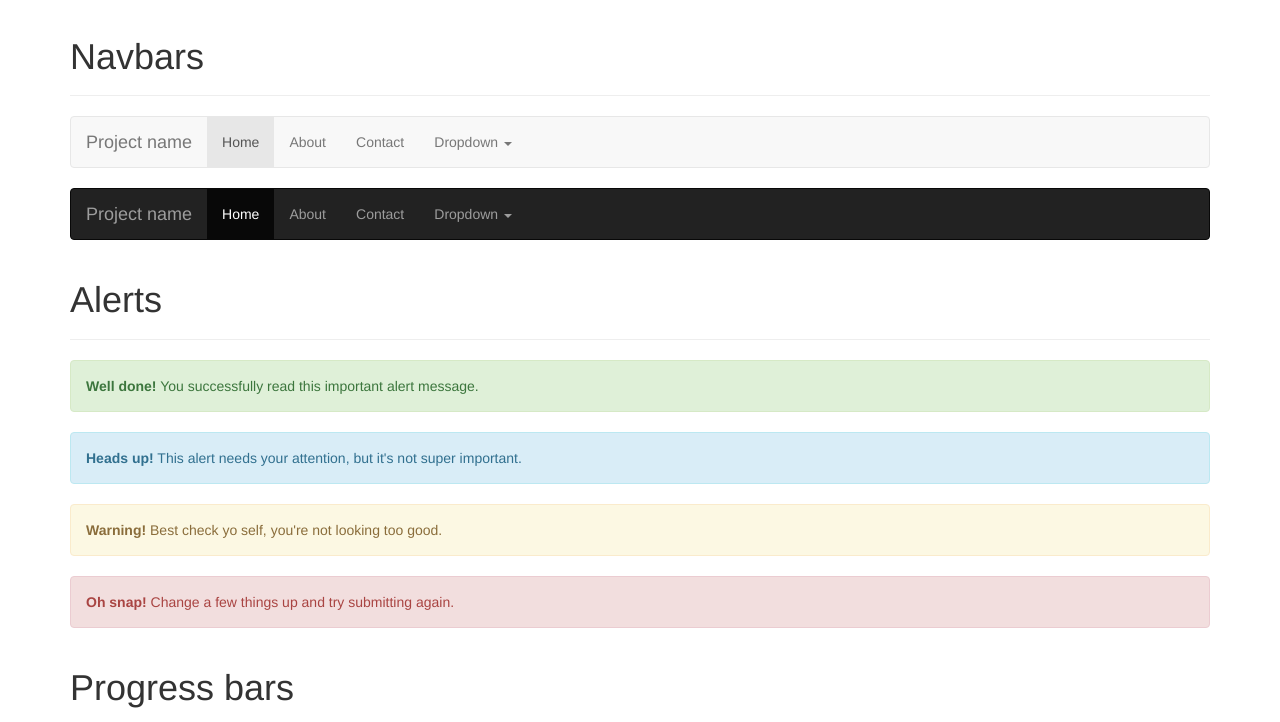
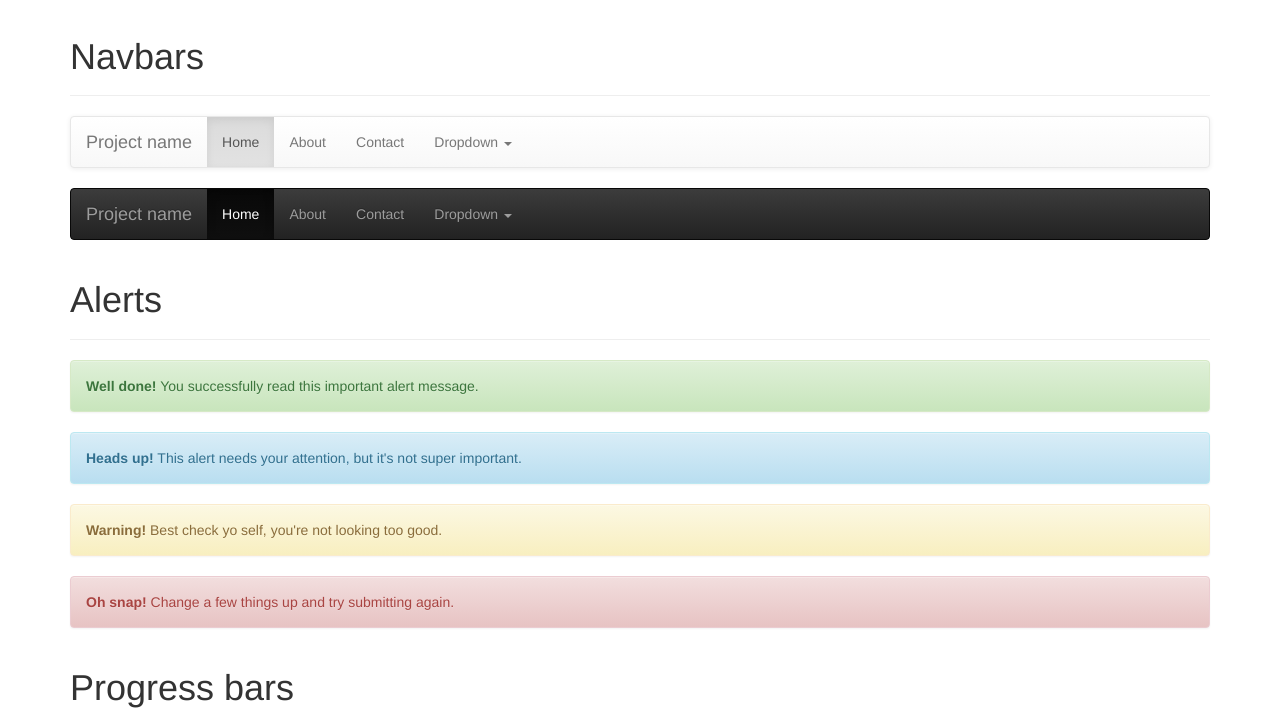
Before and after one commit to stereosupersonic/simple, a plain HTML site: page index.html in a window 1280 px wide. Shown: the part 2078-2800 px from the top of the page. Drawn offline with nearby package versions, Linux system fonts and the light colour scheme.

Commit message:
Update index.html

```diff
--- a/index.html
+++ b/index.html
@@ -8,7 +8,14 @@
     <title>Bootstrap 101 Template</title>
 
     <!-- Bootstrap -->
-    <link href="css/bootstrap.min.css" rel="stylesheet">
+  <!-- Latest compiled and minified CSS -->
+<link rel="stylesheet" href="https://maxcdn.bootstrapcdn.com/bootstrap/3.3.6/css/bootstrap.min.css" integrity="sha384-1q8mTJOASx8j1Au+a5WDVnPi2lkFfwwEAa8hDDdjZlpLegxhjVME1fgjWPGmkzs7" crossorigin="anonymous">
+
+<!-- Optional theme -->
+<link rel="stylesheet" href="https://maxcdn.bootstrapcdn.com/bootstrap/3.3.6/css/bootstrap-theme.min.css" integrity="sha384-fLW2N01lMqjakBkx3l/M9EahuwpSfeNvV63J5ezn3uZzapT0u7EYsXMjQV+0En5r" crossorigin="anonymous">
+
+<!-- Latest compiled and minified JavaScript -->
+<script src="https://maxcdn.bootstrapcdn.com/bootstrap/3.3.6/js/bootstrap.min.js" integrity="sha384-0mSbJDEHialfmuBBQP6A4Qrprq5OVfW37PRR3j5ELqxss1yVqOtnepnHVP9aJ7xS" crossorigin="anonymous"></script>
 
     <!-- HTML5 shim and Respond.js for IE8 support of HTML5 elements and media queries -->
     <!-- WARNING: Respond.js doesn't work if you view the page via file:// -->
```
